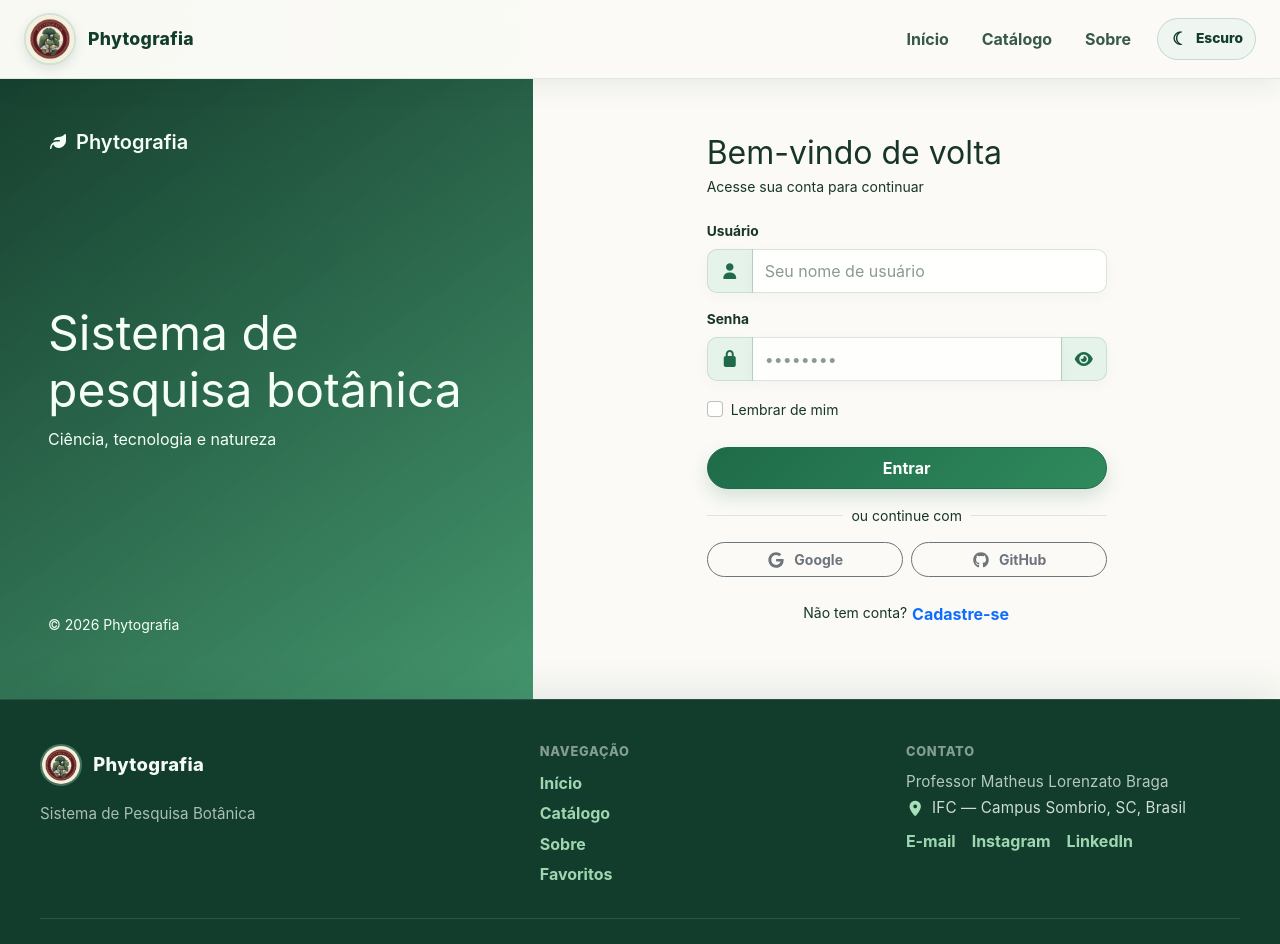
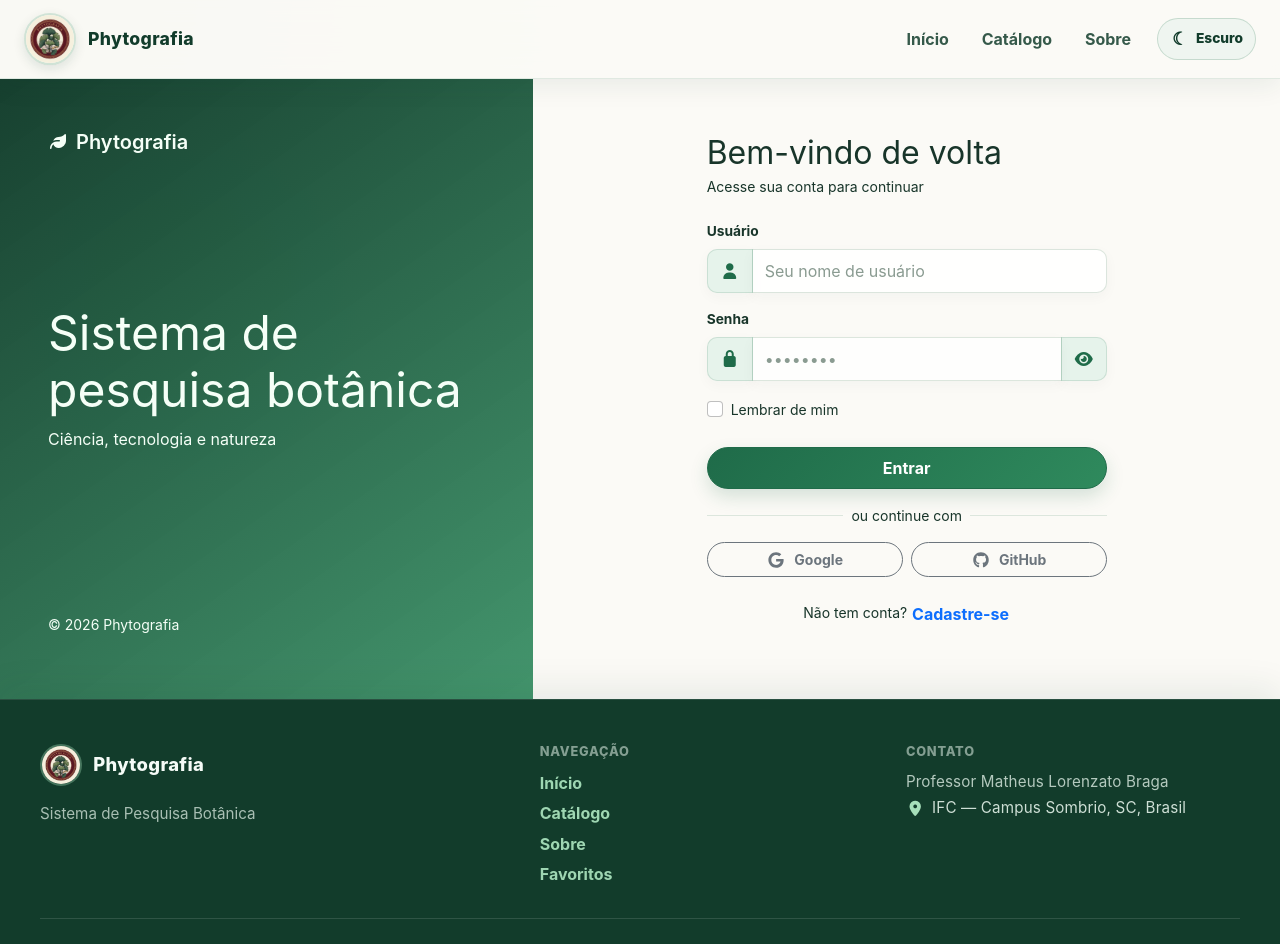
Before and after one commit to rickinjean/TCC-phyto, a React (Create React App) app in the folder mern-app-main-main/client/: page /login in a window 1280 px wide. Shown: the top 944 px of the page. Built offline with nearby package versions, Linux system fonts and the light colour scheme; no server answers.

Commit message:
Ajuste: remove links de contato do rodape

```diff
--- a/mern-app-main-main/client/src/components/footer.js
+++ b/mern-app-main-main/client/src/components/footer.js
@@ -39,32 +39,6 @@ export default function Footer() {
               <i className="fas fa-map-marker-alt" aria-hidden="true"></i>{" "}
               IFC — Campus Sombrio, SC, Brasil
             </p>
-            <div className="site-footer__links">
-              <a
-                href="mailto:matheus.braga@ifc.edu.br"
-                className="site-footer__link"
-                target="_blank"
-                rel="noopener noreferrer"
-              >
-                E-mail
-              </a>
-              <a
-                href="https://www.instagram.com/mathlbraga"
-                className="site-footer__link"
-                target="_blank"
-                rel="noopener noreferrer"
-              >
-                Instagram
-              </a>
-              <a
-                href="https://www.linkedin.com/in/mathlbraga"
-                className="site-footer__link"
-                target="_blank"
-                rel="noopener noreferrer"
-              >
-                LinkedIn
-              </a>
-            </div>
           </div>
         </div>
 
```
